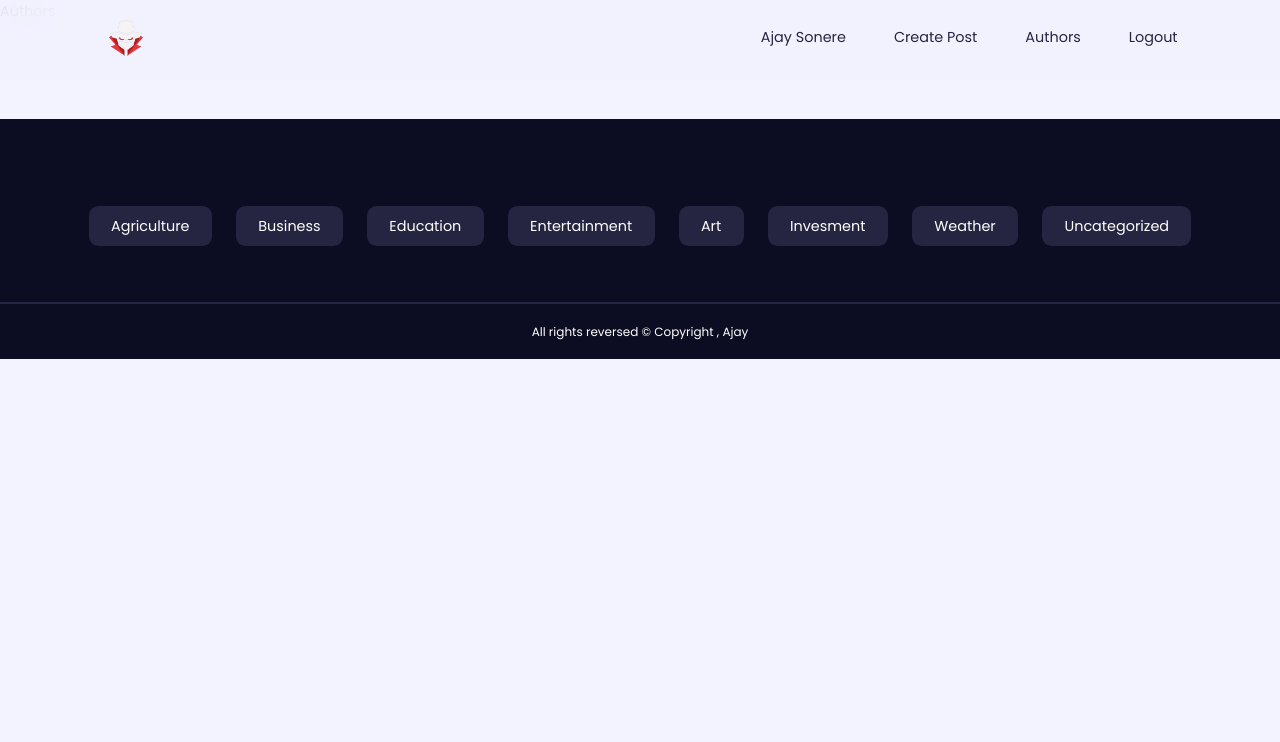
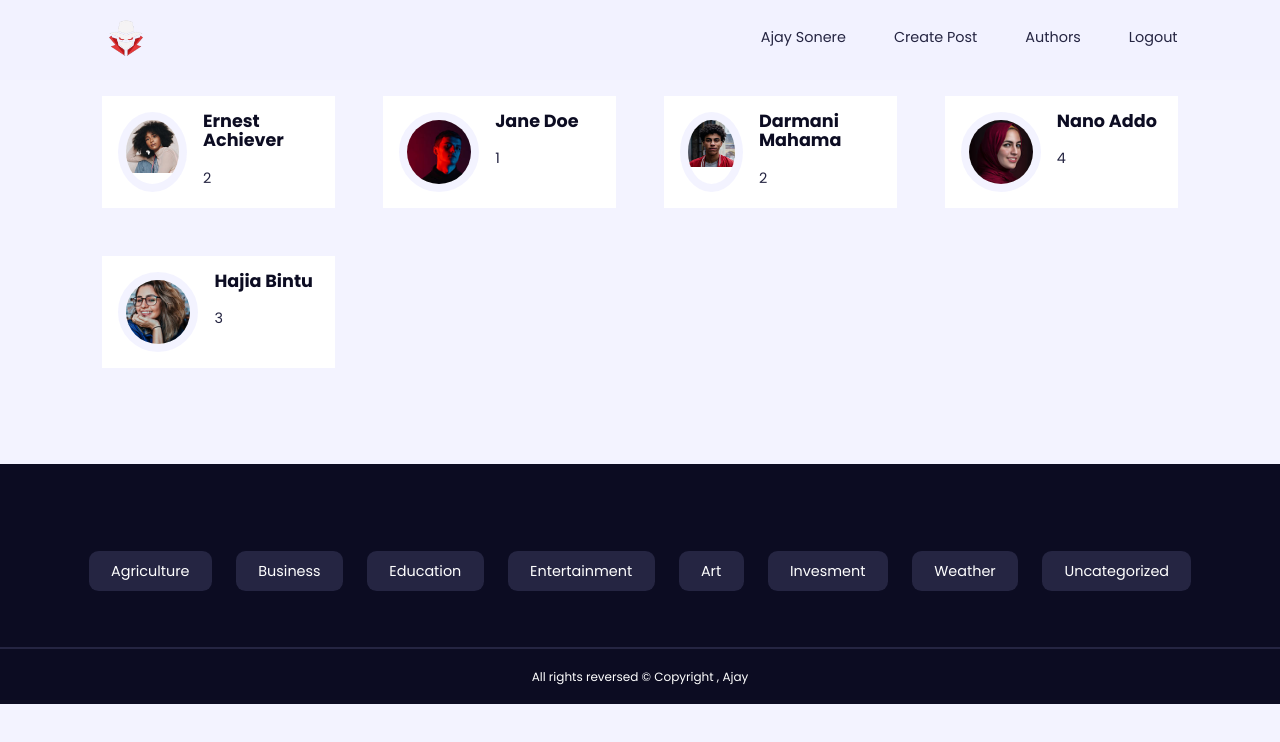
Before and after one commit to ajaysonere/Mern-Blog-Web-app, a React (Vite) app in the folder blog-client/: page /authors in a window 1280 px wide. Shown: the top 742 px of the page. Built offline with nearby package versions, Linux system fonts and the light colour scheme.

Commit message:
authors page completed

```diff
--- a/blog-client/src/components/Header.jsx
+++ b/blog-client/src/components/Header.jsx
@@ -17,7 +17,7 @@ const Header = () => {
             <Link to="/create">Create Post</Link>
           </li>
           <li>
-            <Link className="authors">Authors</Link>
+            <Link to="/authors" className="authors">Authors</Link>
           </li>
           <li>
             <Link className="/logout">Logout</Link>
--- a/blog-client/src/index.css
+++ b/blog-client/src/index.css
@@ -373,5 +373,43 @@ input , select , textarea {
 .register small a ,
 .login small a{
    color: var(--color-primary);
+}
 
+
+
+
+
+
+
+/* ============== Authors Page ===================  */
+
+.authors__container {
+    display: grid;
+    grid-template-columns: repeat(4,1fr);
+    gap: 3rem;
 }
+
+.author {
+    background: var(--color-white);
+    padding: 1rem;
+    border-radius: var(--raduis-3);
+    display: flex;
+    gap: 1rem;
+    transition: var(--transition);
+}
+
+.author:hover {
+    box-shadow: 0 1rem 1.5rem rgba(0,0,0,0.07);
+}
+
+.author__avatar {
+   width: 5rem;
+   aspect-ratio: 1/1;
+   border-radius: 50%;
+   border: 0.5rem solid var(--color-bg);
+   overflow: hidden;
+}
+
+.author__info p {
+   margin-top: 1rem;
+}
--- a/blog-client/src/pages/Authors.jsx
+++ b/blog-client/src/pages/Authors.jsx
@@ -1,8 +1,47 @@
+import { useState } from 'react';
+import {Link} from 'react-router-dom';
+
+import Avatar1 from '/images/avatar1.jpg';
+import Avatar2 from '/images/avatar2.jpg';
+import Avatar3 from '/images/avatar3.jpg';
+import Avatar4 from '/images/avatar4.jpg';
+import Avatar5 from "/images/avatar5.jpg";
+
+const authorsData = [
+  { id: 1, avatar: Avatar1, name: "Ernest Achiever", posts: 2 },
+  { id: 2, avatar: Avatar2, name: "Jane Doe", posts: 1 },
+  { id: 3, avatar: Avatar3, name: "Darmani Mahama", posts: 2 },
+  { id: 4, avatar: Avatar4, name: "Nano Addo", posts: 4 },
+  { id: 5, avatar: Avatar5, name: "Hajia Bintu", posts: 3 },
+];
+
+
 
 const Authors = () => {
-  return (
-    <div>Authors</div>
-  )
-}
 
-export default Authors
+    const [authors , setAuthors] = useState(authorsData);
+
+    return (
+       <section className="authors">
+          {
+            authors.length > 0 ? <div className='container authors__container'>
+               {
+                  authors.map(({id, avatar , name , posts }) => {
+                     return <Link key={id} to={`/posts/users/${id}`} className='author'>
+                          <div className="author__avatar">
+                             <img src={avatar} />
+                          </div>
+                          <div className="author__info">
+                             <h4>{name}</h4>
+                             <p>{posts}</p>
+                          </div>
+                     </Link>
+                  })
+               }
+            </div> : <h2 className='center'>No Users / Authors Found </h2>
+          }
+       </section>
+    );
+};
+
+export default Authors;
```
